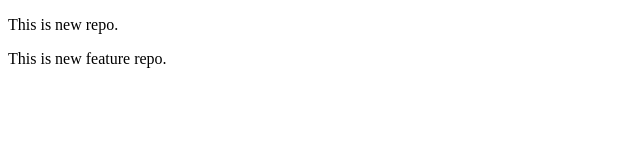
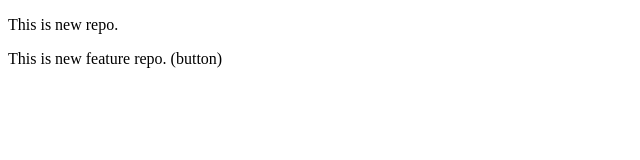
Before and after one commit to Somnath7433/localrepo, a plain HTML site: page index.html in a window 1280 px wide. Shown: the full height of the page, 0-640 px from the left. Drawn offline with Linux system fonts and the light colour scheme.

Commit message:
add button

```diff
--- a/index.html
+++ b/index.html
@@ -7,6 +7,6 @@
 </head>
 <body>
     <p>This is new repo.</p>
-    <p>This is new feature repo.</p>
+    <p>This is new feature repo. (button)</p>
 </body>
 </html>
```
